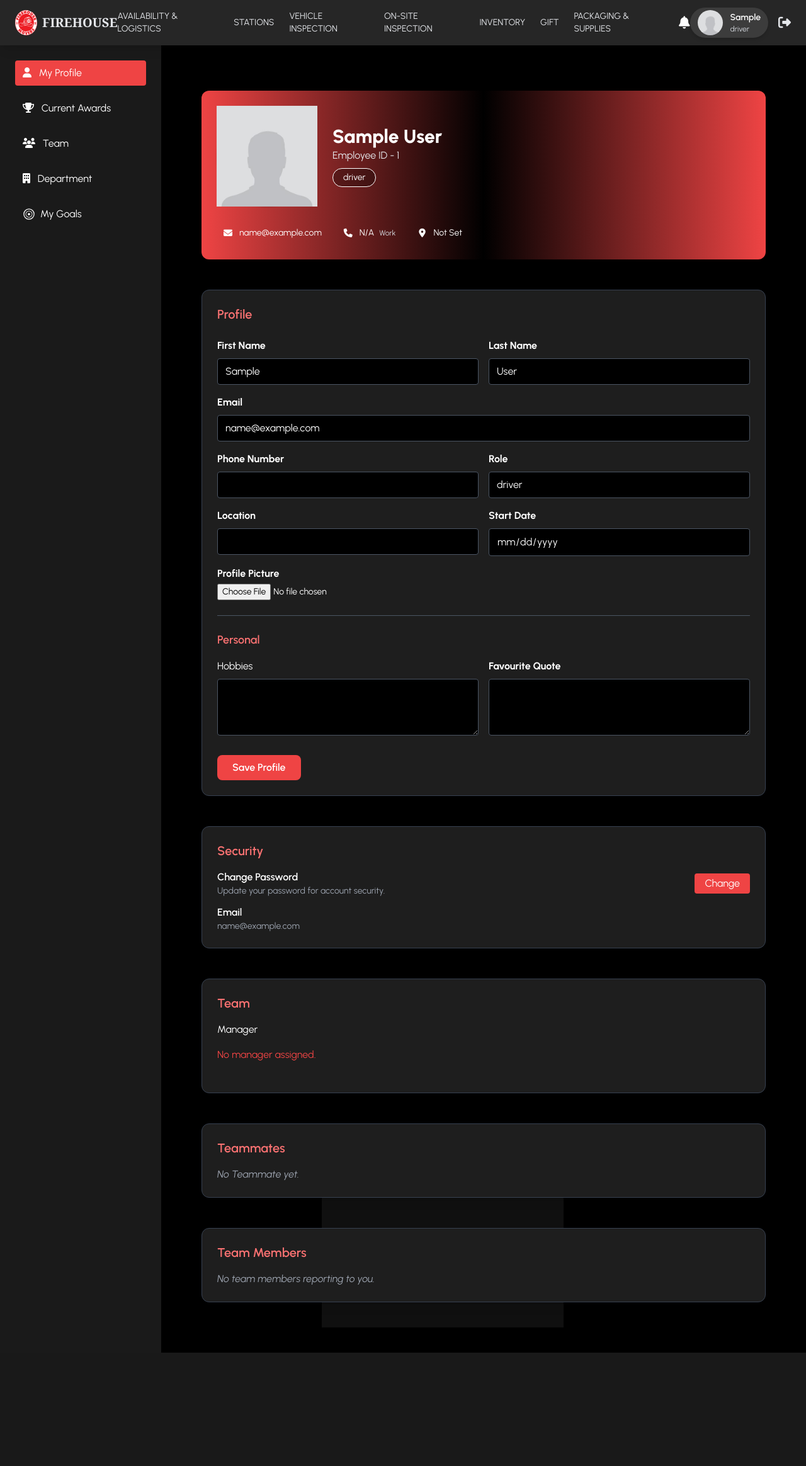
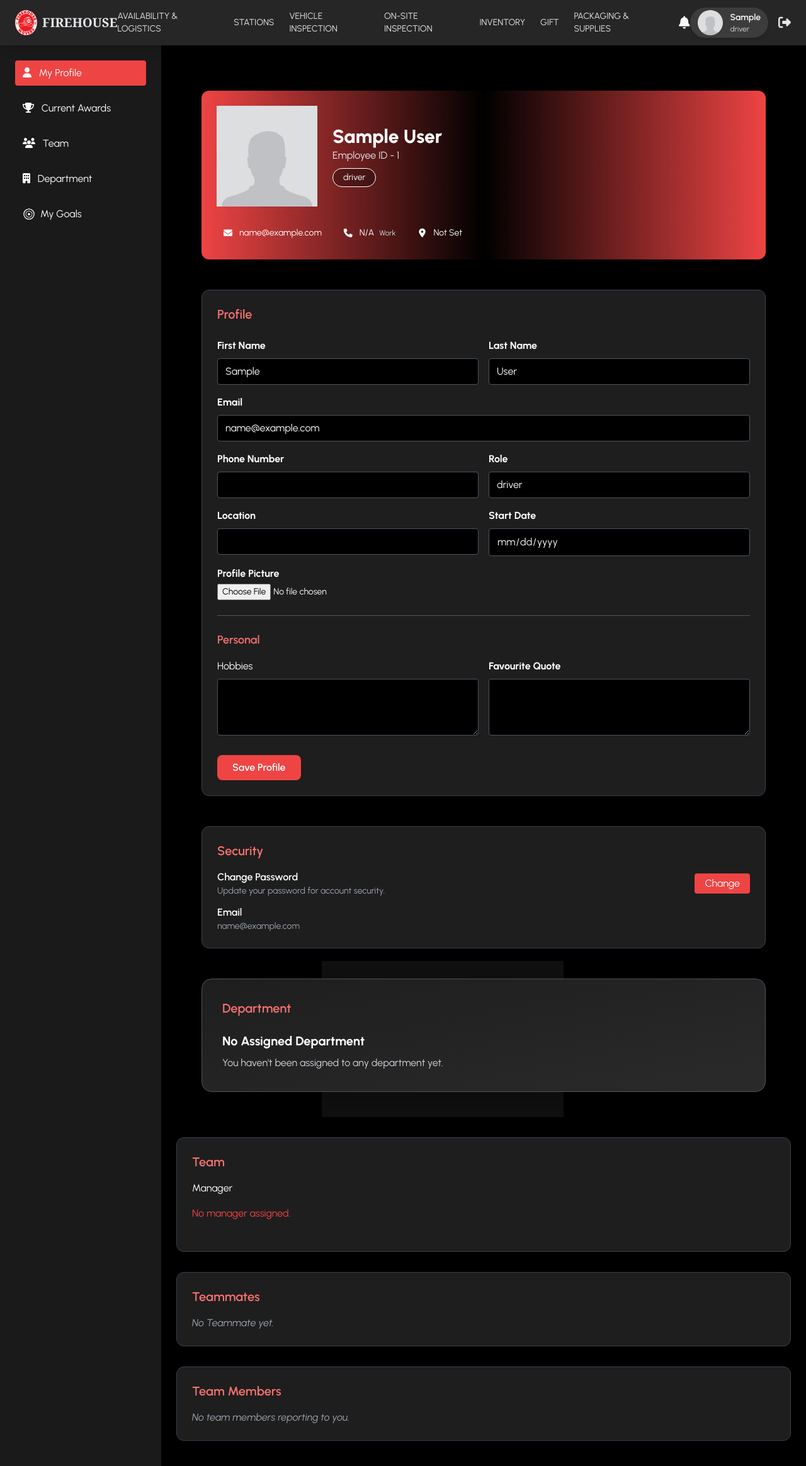
Before and after one commit to FirehouseWebapp-dev/firehousemovers, a Django app: page /profile/ in a window 1280 px wide. Shown: the whole page at 63% size. Before the commit the page ends 2148 px from the top, so only its background shows below. Run offline with Django 5.2, Linux system fonts and the light colour scheme; the visitor is signed in with stand-in values (Sample User, id 1); data comes from the database, SQL or seed files in the repository; data that the repository does not hold is empty; some libraries are stand-ins or nearby versions; grey boxes are pictures that could not be loaded.

Commit message:
Added department in the profile section (#33)
* Added department in the profile section

* Modified the department section in profile

```diff
--- a/authentication/templates/authentication/profile.html
+++ b/authentication/templates/authentication/profile.html
@@ -168,6 +168,53 @@
       </ul>
     </section>
 
+    <!-- Department Section -->
+    <section id="department" class="bg-gradient-to-br from-[#1e1e1e] to-[#2a2a2a] p-8 rounded-2xl shadow-2xl border border-gray-600 mt-8 relative overflow-hidden">
+
+      <div class="relative z-10">
+        <div class="mb-6">
+          <h3 class="text-xl font-semibold text-red-400">Department</h3>
+        </div>
+
+        {% if profile.department or profile.managed_department %}
+          <div class="flex-1">
+              {% if profile.managed_department %}
+                <div class="flex items-start justify-between mb-3 mt-1">
+                  <h4 class="text-xl font-bold text-white">{{ profile.managed_department.title }}</h4>
+                  <span class="px-3 py-1 bg-red-500/20 text-red-300 text-xs font-semibold rounded-full border border-red-500/30">
+                    <i class="fas fa-crown mr-1"></i>Manager
+                  </span>
+                </div>
+                <div class="flex items-center gap-2 text-sm text-gray-400">
+                  <i class="fas fa-user-crown text-red-400"></i>
+                  <span>You are the manager of this department</span>
+                </div>
+              {% else %}
+                <div class="flex items-start justify-between mb-3 mt-1">
+                  <h4 class="text-xl font-bold text-white">{{ profile.department.title }}</h4>
+                  <span class="px-3 py-1 bg-blue-500/20 text-blue-300 text-xs font-semibold rounded-full border border-blue-500/30">
+                    <i class="fas fa-user mr-1"></i>Member
+                  </span>
+                </div>
+                {% if profile.department.manager %}
+                  <div class="flex items-center gap-2 text-sm text-gray-400">
+                    <i class="fas fa-user-tie text-blue-400"></i>
+                    <span>Manager: {{ profile.department.manager.user.get_full_name|title|default:profile.department.manager.user.username|title }}</span>
+                  </div>
+                {% endif %}
+              {% endif %}
+            </div>
+          </div>
+        {% else %}
+          <div class="flex-1">
+              <h4 class="text-xl font-bold text-white mb-2">No Assigned Department</h4>
+              <p class="text-gray-300 leading-relaxed">You haven't been assigned to any department yet.</p>
+            </div>
+          </div>
+        {% endif %}
+      </div>
+    </section>
+
     <!-- Team Section -->
     <section id="team" class="bg-[#1e1e1e] p-6 rounded-xl shadow-lg border border-gray-700 mt-8">
       <h3 class="text-xl font-semibold text-red-400 mb-4">Team</h3>
```
Also changed, not shown: authentication/templates/authentication/view_profile.html (+47 -0 lines).
